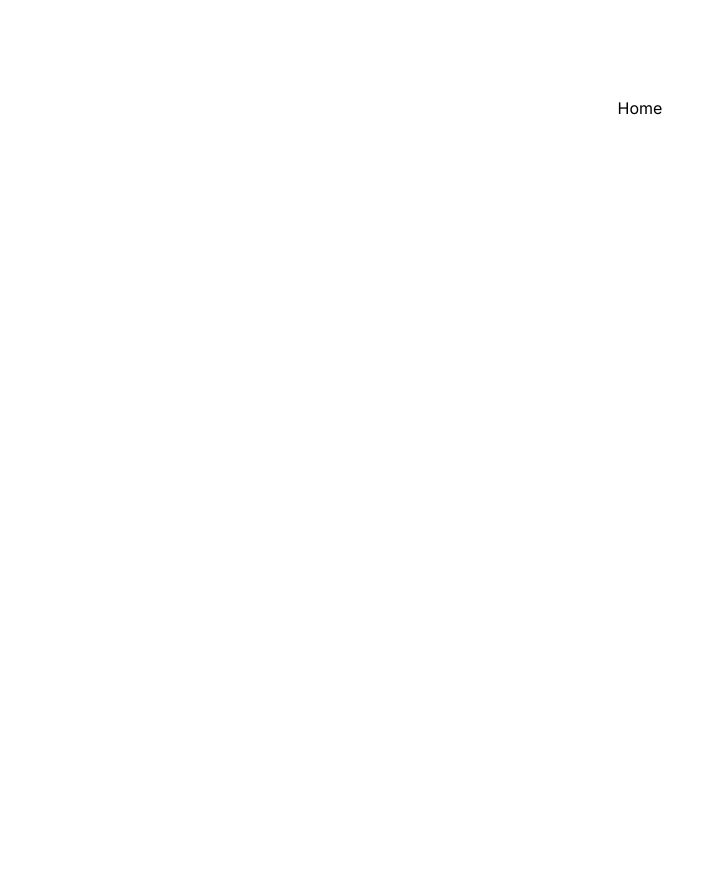
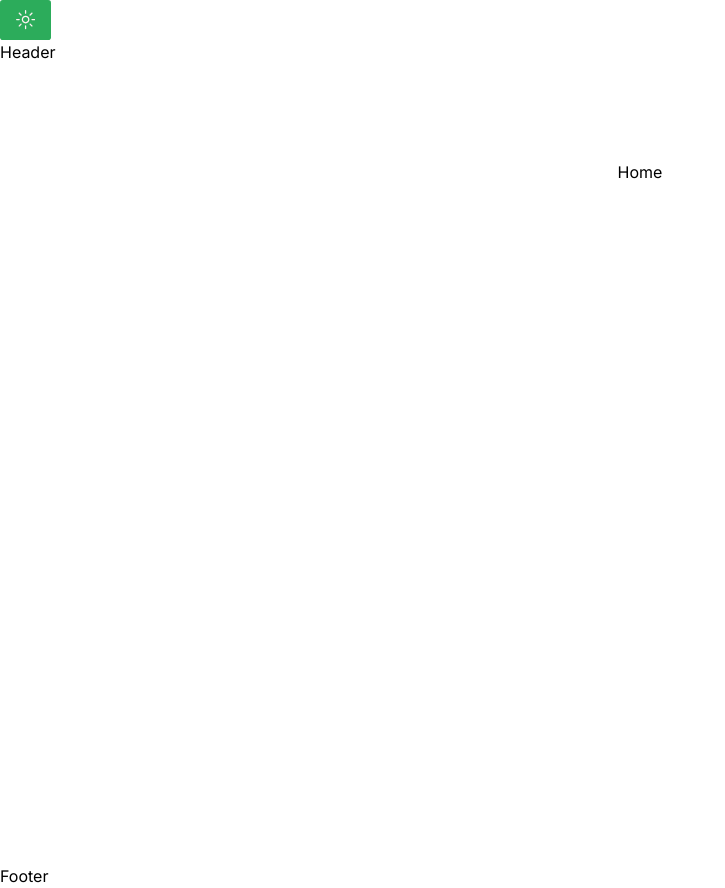
Before and after one commit to cosmo-rodrigues/portifolio, a Next.js app: page / in a window 1280 px wide. Shown: the whole page, without its empty margins (0-725 px from the left). Before the commit the page ends 800 px from the top, so only its background shows below. Built offline with nearby package versions, Linux system fonts and the light colour scheme.

Commit message:
feat(theme) - Create theme toggle

```diff
--- a/package.json
+++ b/package.json
@@ -11,6 +11,7 @@
   "dependencies": {
     "@hookform/resolvers": "^3.3.4",
     "@radix-ui/react-dialog": "^1.0.5",
+    "@radix-ui/react-icons": "^1.3.0",
     "@radix-ui/react-label": "^2.0.2",
     "@radix-ui/react-slot": "^1.0.2",
     "@radix-ui/react-tabs": "^1.0.4",
--- a/src/app/layout.tsx
+++ b/src/app/layout.tsx
@@ -1,22 +1,31 @@
-import type { Metadata } from 'next'
-import { Inter } from 'next/font/google'
-import './globals.css'
+import type { Metadata } from 'next';
+import { Inter } from 'next/font/google';
+import './globals.css';
+import { ThemeProvider } from '@/components/ThemeProvider';
+import { Header } from '@/components/Header';
+import { Footer } from '@/components/Footer';
 
-const inter = Inter({ subsets: ['latin'] })
+const inter = Inter({ subsets: ['latin'] });
 
 export const metadata: Metadata = {
   title: 'Create Next App',
   description: 'Generated by create next app',
-}
+};
 
 export default function RootLayout({
   children,
 }: {
-  children: React.ReactNode
+  children: React.ReactNode;
 }) {
   return (
-    <html lang="en">
-      <body className={inter.className}>{children}</body>
+    <html lang='en' suppressHydrationWarning>
+      <body className={inter.className}>
+        <ThemeProvider attribute='class' defaultTheme='system' enableSystem>
+          <Header />
+          {children}
+          <Footer />
+        </ThemeProvider>
+      </body>
     </html>
-  )
+  );
 }
--- /dev/null
+++ b/src/components/Footer.tsx
@@ -0,0 +1,9 @@
+'use client';
+
+export const Footer = () => {
+  return (
+    <footer>
+      <h1>Footer</h1>
+    </footer>
+  );
+};
--- /dev/null
+++ b/src/components/Header.tsx
@@ -0,0 +1,12 @@
+'use client';
+
+import { ThemeToggler } from './ThemeToggler';
+
+export const Header = () => {
+  return (
+    <header>
+      <ThemeToggler />
+      <h1>Header</h1>
+    </header>
+  );
+};
--- /dev/null
+++ b/src/components/ThemeProvider.tsx
@@ -0,0 +1,9 @@
+'use client';
+
+import * as React from 'react';
+import { ThemeProvider as NextThemesProvider } from 'next-themes';
+import { type ThemeProviderProps } from 'next-themes/dist/types';
+
+export function ThemeProvider({ children, ...props }: ThemeProviderProps) {
+  return <NextThemesProvider {...props}>{children}</NextThemesProvider>;
+}
--- /dev/null
+++ b/src/components/ThemeToggler.tsx
@@ -0,0 +1,20 @@
+'use client';
+
+import { useTheme } from 'next-themes';
+
+import { MoonIcon, SunIcon } from '@radix-ui/react-icons';
+
+import * as Shad from '@/components/ui';
+export const ThemeToggler = () => {
+  const { theme, setTheme } = useTheme();
+  return (
+    <div>
+      <Shad.Button
+        onClick={() => setTheme(theme === 'dark' ? 'light' : 'dark')}
+      >
+        <SunIcon className='h-[1.2rem] w-[1.2rem] rotate-0 scale-100 transition-all dark:-rotate-90 dark:scale-0' />
+        <MoonIcon className='absolute h-[1.2rem] w-[1.2rem] rotate-90 scale-0 transition-all dark:rotate-0 dark:scale-100' />
+      </Shad.Button>
+    </div>
+  );
+};
--- /dev/null
+++ b/src/components/ui/index.ts
@@ -0,0 +1,9 @@
+export * from './badge'
+export * from './button'
+export * from './card'
+export * from './form'
+export * from './input'
+export * from './label'
+export * from './sheet'
+export * from './tabs'
+export * from './textarea'
```
Also changed, not shown: 1 other file (tests, documents, lock files or other folders).
